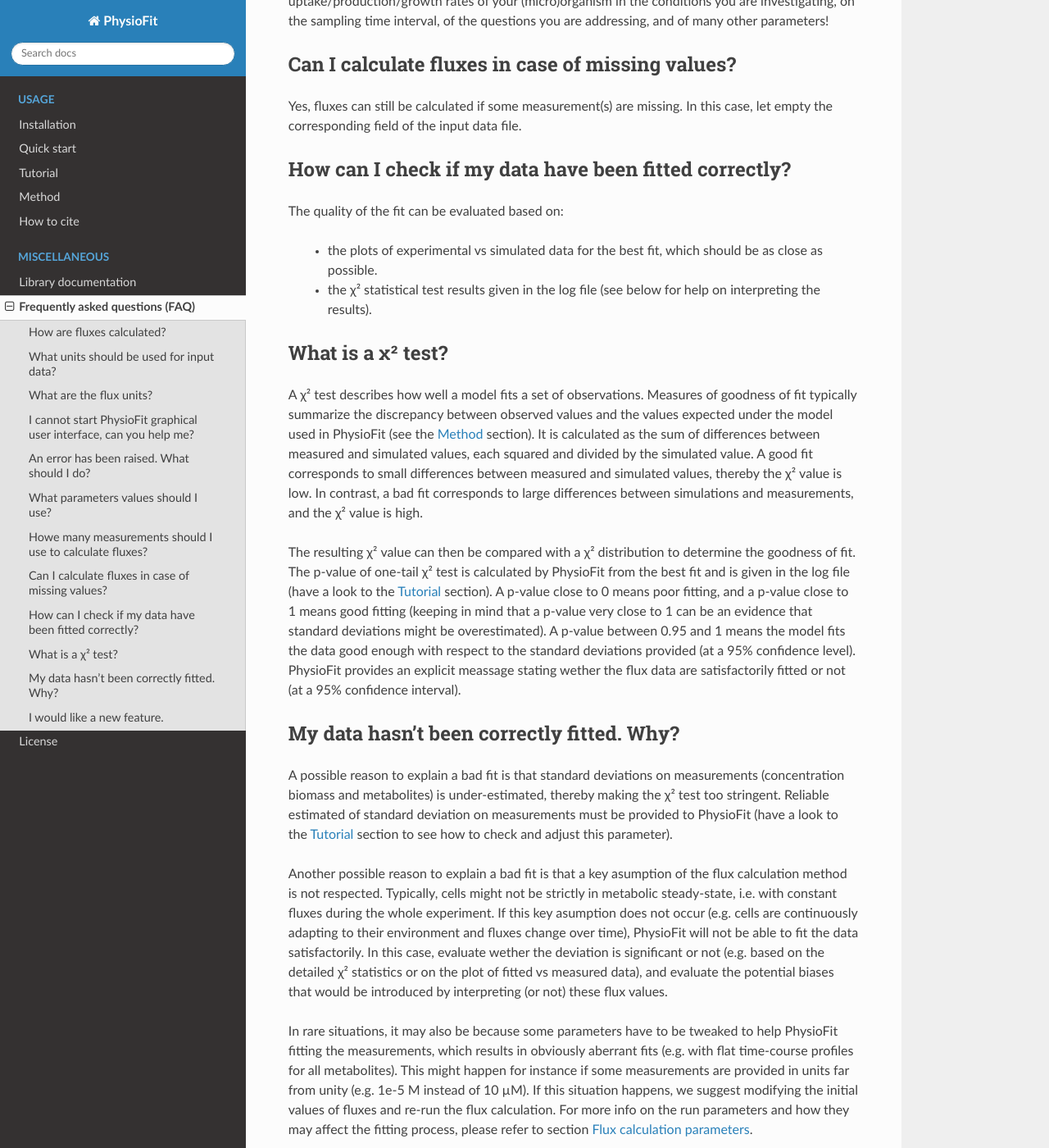
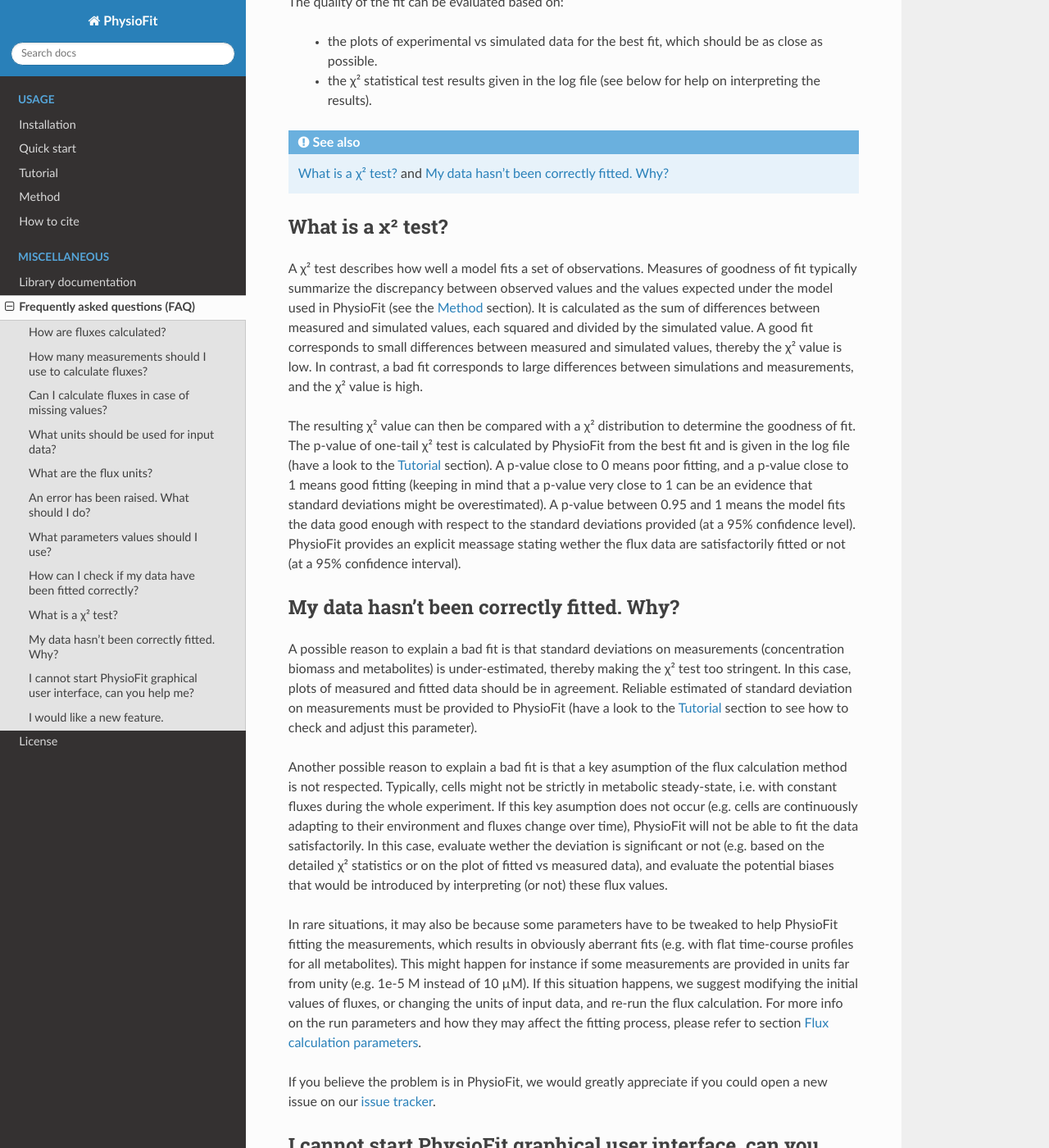
Before and after one commit to MetaSys-LISBP/PhysioFit, a Sphinx documentation site: the page built from docs/faq.rst, in a window 1280 px wide and 1400 px high, scrolled down 1731 px. Shown: the whole window at 82% size. Built offline with Sphinx 7.4.7 and the Read the Docs theme 2.0.0, drawn with Linux system fonts in a browser that asks for light colours; some of the changed lines change nothing that is shown; some of the changed text lies outside the part shown.

Commit message:
update faq

```diff
--- a/docs/faq.rst
+++ b/docs/faq.rst
@@ -6,15 +6,33 @@
 
 We provide details on the flux calculation approach implemented in PhysioFit in the :doc:`method` section.
 
+How many measurements should I use to calculate fluxes?
+------------------------------------------------------------------
+
+As in any model-based fitting procedure, more data means more accurate and precise flux estimates. We recommend using at least 6 time points, which should provide reliable and meaningfull estimates in most situations.
+
+Still, the exact answer to this question strongly depends on the uptake/production/growth rates of your (micro)organism in the conditions you are investigating, on the sampling time interval, on the questions you are addressing, and on many other parameters! You can make some tests by calculating fluxes from (published or theoretical) datasets similar to those you have in mind.
+
+Can I calculate fluxes in case of missing values?
+------------------------------------------------------------------
+
+Yes, fluxes can still be calculated if some measurement(s) are missing. In this case, let empty the corresponding field of the input data file.
+
+..  _`conc units`:
+
 What units should be used for input data?
 ------------------------------
 
 Input data (biomass concentration, metabolites concentrations, and time) can be provided to PhysioFit using any unit. Still, we recommand to use units for which values are as close to unity as
-possible to ensure numerical stability (e.g. 3 mM instead of 3e3 µM). Importantly, units of the extimated fluxes depend on units of time and metabolites and biomass concentrations, as detailed below.
+possible to ensure numerical stability (e.g. 3 mM instead of 3e3 µM). Importantly, units of the extimated fluxes depend on units of time and metabolites and biomass concentrations.
+
+.. seealso:: :ref:`flux units`
 
 To limit any numerical instabilities, provide values in a range not too far from unity (e.g. if a metabolite
 concentration is 2 mM, provide the value directly in mM and not as 2e-3 M). The concentration of different metabolites can
 be provided using different units, but a single unit must be used for all measurements of a given metabolite.
+
+..  _`flux units`:
 
 What are the flux units?
 ------------------------
@@ -23,8 +41,61 @@
 data file. For instance, if biomass units are in grams of cell dry weight by liter (gDW/L), metabolite concentrations are in millimolar (mM) and time is
 in hours (h), the estimated fluxes will be in mmol/gDW/h. Units should thus be carefully selected, and calculated fluxes must be interpreted consistently with the concentration units.
 
+.. seealso:: :ref:`conc units`
+
+An error has been raised. What should I do?
+-------------------------------------------
+
+The first thing to do is to read the error message which might contain information on how to resolve it. If not, check the FAQ
+section (yes, this one) to see if the error has been explained in more depth. If the error persists or if you do not
+understand the error, please post it in the "issues" section on `GitHub
+<https://github.com/MetaSys-LISBP/PhysioFit/issues>`_. We will try to respond as quickly as possible to solve your problem.
+
+What parameters values should I use?
+------------------------------------------------------------------
+
+Details on PhysioFit parameters can be found in the :doc:`usage` section.
+
+How can I check if my data have been fitted correctly?
+------------------------------------------------------------------
+
+The quality of the fit can be evaluated based on:
+
+    * the plots of experimental vs simulated data for the best fit, which should be as close as possible.
+    * the χ² statistical test results given in the log file (see below for help on interpreting the results).
+
+.. seealso:: :ref:`chi2 test` and :ref:`bad fit`
+
+..  _`chi2 test`:
+
+What is a χ² test?
+------------------------------------------------------------------
+
+A χ² test describes how well a model fits a set of observations. Measures of goodness of fit typically summarize the discrepancy between observed values and the values expected under the model used in PhysioFit (see the :doc:`method` section). It is calculated as the sum of differences between measured and simulated values, each squared and divided by the simulated value.
+A good fit corresponds to small differences between measured and simulated values, thereby the χ² value is low. In contrast, a bad fit corresponds to large differences between simulations and measurements, and the χ² value is high.
+
+The resulting χ² value can then be compared with a χ² distribution to determine the goodness of fit. The p-value of one-tail χ² test is calculated by PhysioFit from the best fit and is given in the log file (have a look to the :doc:`usage` section). A p-value close to 0 means poor fitting, and a p-value close to 1 means good fitting (keeping in mind that a p-value very close to 1 can be an evidence that standard deviations might be overestimated). A
+p-value between 0.95 and 1 means the model fits the data good enough with respect to the standard deviations provided (at a 95% confidence level). PhysioFit provides an explicit meassage stating wether the flux data are satisfactorily fitted or not (at a 95% confidence interval).
+
+..  _`bad fit`:
+
+My data hasn't been correctly fitted. Why?
+------------------------------------------------------------------
+
+A possible reason to explain a bad fit is that standard deviations on measurements (concentration biomass and metabolites) is under-estimated, thereby making the χ² test too stringent. In this case, plots of measured and fitted data should be in agreement. Reliable estimated of standard deviation on measurements must be provided to PhysioFit (have a look to the :doc:`usage` section to see how to check and adjust this parameter).
+
+Another possible reason to explain a bad fit is that a key asumption of the flux calculation method is not respected. Typically, cells might not be strictly in metabolic steady-state, i.e. with constant fluxes during the whole experiment. If this key asumption does not occur (e.g. cells are continuously adapting to their environment and fluxes change over time), PhysioFit will not be able to fit the data satisfactorily. In this case, evaluate wether the deviation is significant or not (e.g. based on the detailed χ² statistics or on the plot of fitted vs measured data), and evaluate the potential biases that would be introduced by interpreting (or not) these flux values.
+
+In rare situations, it may also be because some parameters have to be tweaked to
+help PhysioFit fitting the measurements, which results in obviously aberrant fits (e.g. with flat time-course profiles for all metabolites). This might happen for instance if some measurements are provided in units far from unity (e.g. 1e-5 M instead of 10 µM). If this situation happens, we suggest modifying the initial values of fluxes, or changing the units of input data, and re-run the flux calculation. For more info on the run parameters and how they may affect the fitting process,
+please refer to section :ref:`physiofit parameters`.
+
+If you believe the problem is in PhysioFit, we would greatly appreciate
+if you could open a new issue on our `issue tracker  <https://github.com/MetaSys-LISBP/PhysioFit/issues>`_.
+
 I cannot start PhysioFit graphical user interface, can you help me?
 ------------------------
+
 If you  installed PhysioFit following our standard procedure and that you are unable
 to start PhysioFit by opening a terminal and typing :samp:`physiofit`, then there is indeed
 something wrong. Do not panic, we are here to help!
@@ -44,55 +115,6 @@
      told you so, then you probably have found a bug! We would greatly appreciate
      if you could open a new issue on our `issue tracker  <https://github.com/MetaSys-LISBP/PhysioFit/issues>`_.
 
-An error has been raised. What should I do?
--------------------------------------------
-
-The first thing to do is to read the error message which might contain information on how to resolve it. If not, check the FAQ
-section (yes, this one) to see if the error has been explained in more depth. If the error persists or if you do not
-understand the error, please post it in the "issues" section on `GitHub
-<https://github.com/MetaSys-LISBP/PhysioFit/issues>`_. We will try to respond as quickly as possible to solve your problem.
-
-What parameters values should I use?
-------------------------------------------------------------------
-
-Details on PhysioFit parameters can be found in the :doc:`usage` section.
-
-Howe many measurements should I use to calculate fluxes?
-------------------------------------------------------------------
-As in any model-based fitting procedure, more data means more accurate and precise flux estimates. We recommend using at least 6 time points, which should provide reliable and meaningfull estimates in most situations. Still, the answer to this question strongly depends on the uptake/production/growth rates of your (micro)organism in the conditions you are investigating, on the sampling time interval, of the questions you are addressing, and of many other parameters!
-
-Can I calculate fluxes in case of missing values?
-------------------------------------------------------------------
-Yes, fluxes can still be calculated if some measurement(s) are missing. In this case, let empty the corresponding field of the input data file.
-
-How can I check if my data have been fitted correctly?
-------------------------------------------------------------------
-
-The quality of the fit can be evaluated based on:
-
-    * the plots of experimental vs simulated data for the best fit, which should be as close as possible.
-    * the χ² statistical test results given in the log file (see below for help on interpreting the results).
-
-What is a χ² test?
-------------------------------------------------------------------
-
-A χ² test describes how well a model fits a set of observations. Measures of goodness of fit typically summarize the discrepancy between observed values and the values expected under the model used in PhysioFit (see the :doc:`method` section). It is calculated as the sum of differences between measured and simulated values, each squared and divided by the simulated value.
-A good fit corresponds to small differences between measured and simulated values, thereby the χ² value is low. In contrast, a bad fit corresponds to large differences between simulations and measurements, and the χ² value is high.
-
-The resulting χ² value can then be compared with a χ² distribution to determine the goodness of fit. The p-value of one-tail χ² test is calculated by PhysioFit from the best fit and is given in the log file (have a look to the :doc:`usage` section). A p-value close to 0 means poor fitting, and a p-value close to 1 means good fitting (keeping in mind that a p-value very close to 1 can be an evidence that standard deviations might be overestimated). A
-p-value between 0.95 and 1 means the model fits the data good enough with respect to the standard deviations provided (at a 95% confidence level). PhysioFit provides an explicit meassage stating wether the flux data are satisfactorily fitted or not (at a 95% confidence interval).
-
-My data hasn't been correctly fitted. Why?
-------------------------------------------------------------------
-
-A possible reason to explain a bad fit is that standard deviations on measurements (concentration biomass and metabolites) is under-estimated, thereby making the χ² test too stringent. Reliable estimated of standard deviation on measurements must be provided to PhysioFit (have a look to the :doc:`usage` section to see how to check and adjust this parameter).
-
-Another possible reason to explain a bad fit is that a key asumption of the flux calculation method is not respected. Typically, cells might not be strictly in metabolic steady-state, i.e. with constant fluxes during the whole experiment. If this key asumption does not occur (e.g. cells are continuously adapting to their environment and fluxes change over time), PhysioFit will not be able to fit the data satisfactorily. In this case, evaluate wether the deviation is significant or not (e.g. based on the detailed χ² statistics or on the plot of fitted vs measured data), and evaluate the potential biases that would be introduced by interpreting (or not) these flux values.
-
-In rare situations, it may also be because some parameters have to be tweaked to
-help PhysioFit fitting the measurements, which results in obviously aberrant fits (e.g. with flat time-course profiles for all metabolites). This might happen for instance if some measurements are provided in units far from unity (e.g. 1e-5 M instead of 10 µM). If this situation happens, we suggest modifying the initial values of fluxes and re-run the flux calculation. For more info on the run parameters and how they may affect the fitting process,
-please refer to section :ref:`physiofit parameters`.
-
 I would like a new feature.
 ------------------------------------------------------------------
 
```
